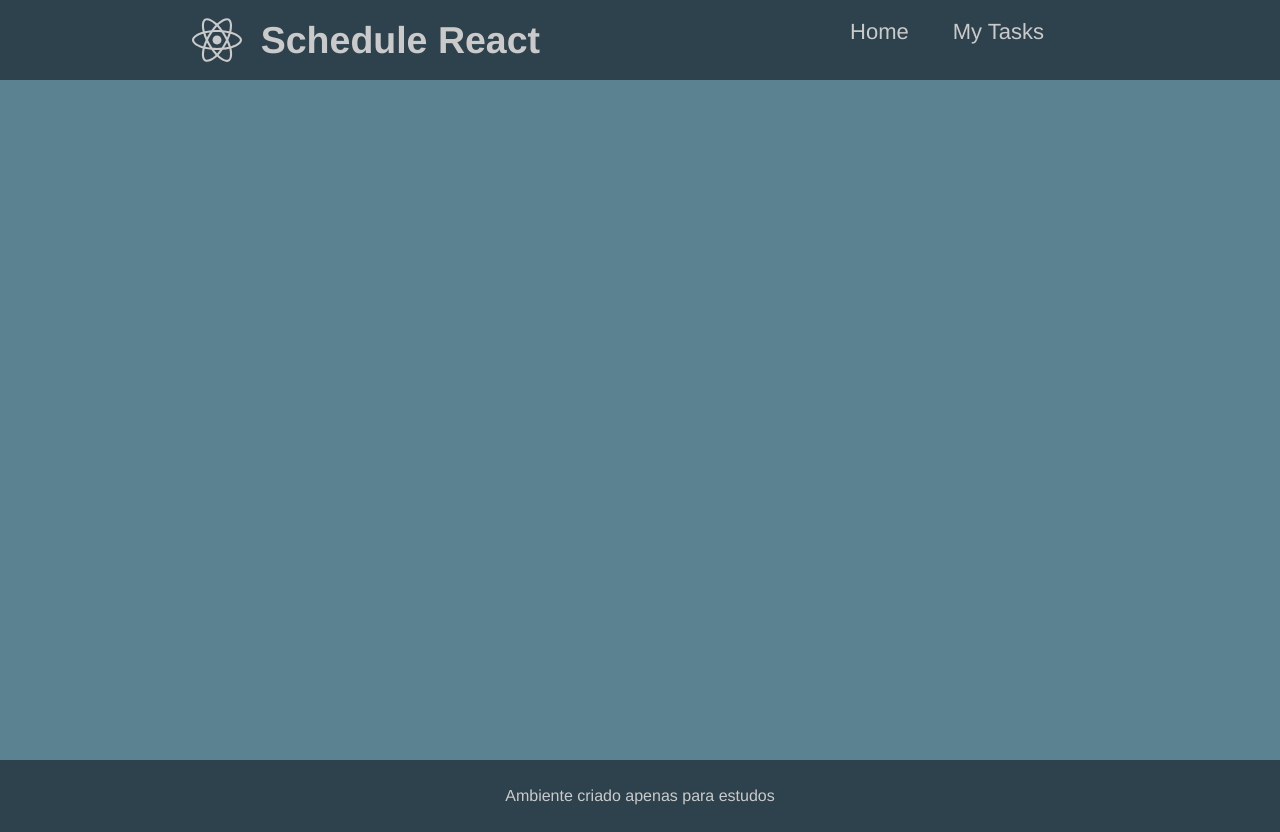
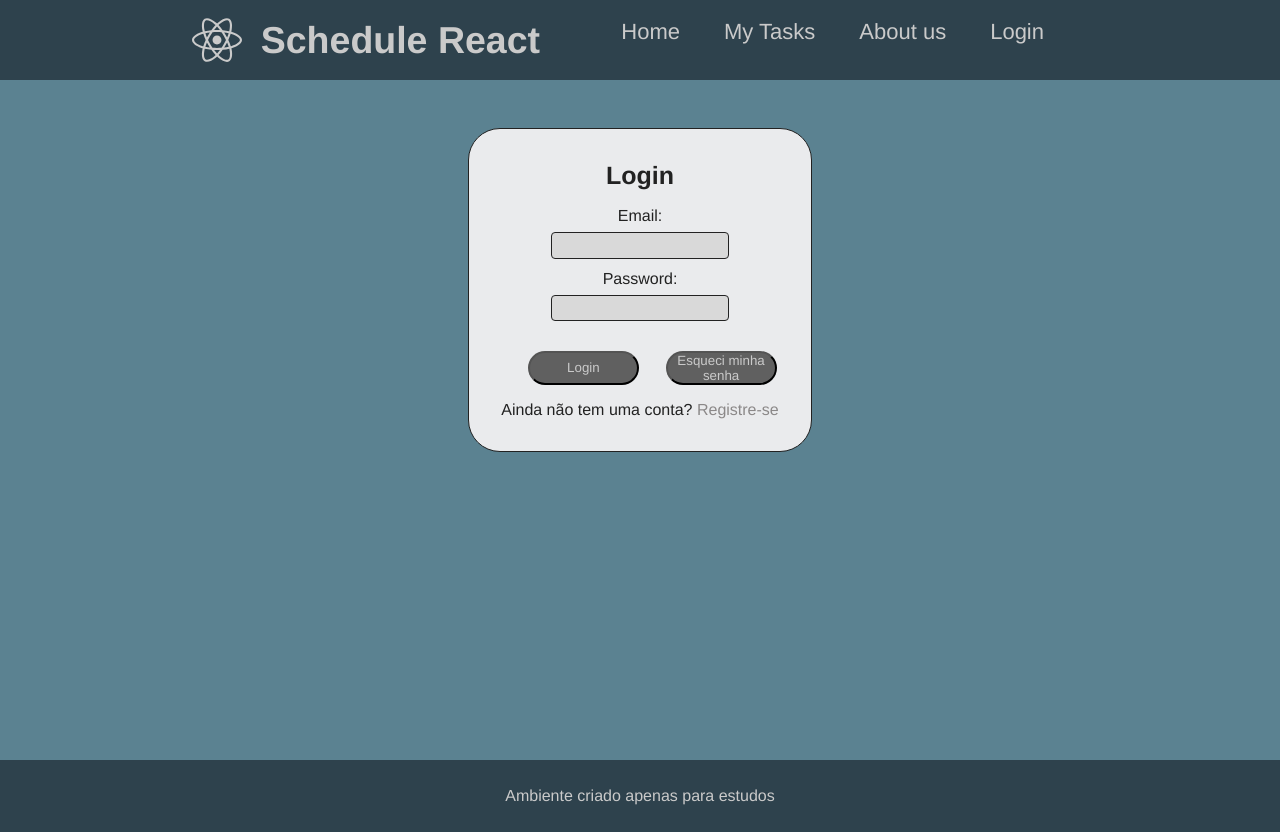
Before and after one commit to arturwatana/schedule-react, a React (Vite) app: page /login in a window 1280 px wide. Built offline with nearby package versions, Linux system fonts and the light colour scheme.

Commit message:
add: login and register pages

```diff
--- a/src/App.tsx
+++ b/src/App.tsx
@@ -5,6 +5,8 @@ import Container from "./Components/layout/Container/Container";
 import MyTasks from "./pages/Home/MyTasks";
 import { BrowserRouter as Router, Route, Routes } from "react-router-dom";
 import NewHome from "./pages/NewHome/NewHome";
+import Login from "./pages/Login/Login";
+import Register from "./pages/Register/register";
 
 function App() {
   return (
@@ -14,7 +16,8 @@ function App() {
         <Routes>
           <Route path="/" element={<NewHome />} />
           <Route path="/mytasks" element={<MyTasks />} />
-          <Route path="/aboutus" element={<NewHome />} />
+          <Route path="/login" element={<Login />} />
+          <Route path="/register" element={<Register />} />
         </Routes>
       </Container>
       <Footer />
--- /dev/null
+++ b/src/Components/ContainerForm/ContainerForm.module.css
@@ -0,0 +1,10 @@
+.containerForm {
+  border: 1px solid #222;
+  padding: 2em;
+  display: flex;
+  flex-direction: column;
+  align-items: center;
+  justify-content: center;
+  background-color: #eaebed;
+  border-radius: 2em;
+}
--- /dev/null
+++ b/src/Components/ContainerForm/ContainerForm.tsx
@@ -0,0 +1,10 @@
+import styles from "./ContainerForm.module.css";
+type ContainerProps = {
+  children: React.ReactNode;
+};
+
+function ContainerForm({ children }: ContainerProps) {
+  return <form className={styles.containerForm}>{children}</form>;
+}
+
+export default ContainerForm;
--- a/src/Components/form/Input/Input.module.css
+++ b/src/Components/form/Input/Input.module.css
@@ -30,6 +30,13 @@
   margin-left: 1em;
 }
 
+.loginForm {
+  display: flex;
+  flex-direction: column;
+  text-align: center;
+  margin-top: 0.3em;
+}
+
 @media (max-width: 1140px) {
   .input {
     margin-top: 1em;
--- a/src/Components/layout/NavBar/NavBar.tsx
+++ b/src/Components/layout/NavBar/NavBar.tsx
@@ -29,6 +29,12 @@ function NavBar() {
               <li>
                 <Link to="/mytasks">My Tasks</Link>
               </li>
+              <li>
+                <Link to="/">About us</Link>
+              </li>
+              <li>
+                <Link to="/login">Login</Link>
+              </li>
             </ul>
           ) : null}
         </div>
@@ -40,6 +46,12 @@ function NavBar() {
             <li>
               <Link to="/mytasks">My Tasks</Link>
             </li>
+            <li>
+              <Link to="/">About us</Link>
+            </li>
+            <li>
+              <Link to="/login">Login</Link>
+            </li>
           </ul>
         </div>
       </nav>
--- /dev/null
+++ b/src/pages/Login/Login.module.css
@@ -0,0 +1,25 @@
+.btn {
+  display: flex;
+  margin: 1em;
+  width: 100%;
+}
+
+.title {
+  color: #222;
+  font-size: 25px;
+  margin-bottom: 0.5em;
+}
+
+.register {
+  color: #222;
+}
+
+.register a {
+  text-decoration: none;
+  color: #8b8888;
+  transition: 0.2s;
+}
+
+.register a:hover {
+  color: #bb8282;
+}
--- /dev/null
+++ b/src/pages/Login/Login.tsx
@@ -0,0 +1,97 @@
+import { Link } from "react-router-dom";
+import ContainerForm from "../../Components/ContainerForm/ContainerForm";
+import Button from "../../Components/form/Button/Button";
+import Input from "../../Components/form/Input/Input";
+import styles from "./Login.module.css";
+import { useState } from "react";
+import Notification from "../../Components/layout/Notification/Notification";
+import { MessageProps } from "../Home/MyTasks";
+
+function Login() {
+  const [email, setEmail] = useState<string>();
+  const [password, setPassword] = useState<string>();
+  const [message, setMessage] = useState<MessageProps>({
+    text: "",
+    type: "success",
+  });
+  const [notification, setNotification] = useState<boolean>(false);
+
+  function handleLogin(e: any) {
+    switch (e.target.name) {
+      case "email":
+        setEmail(e.target.value);
+        break;
+      case "password":
+        setPassword(e.target.value);
+        break;
+    }
+  }
+
+  async function sendLoginRequest(e: any) {
+    e.preventDefault();
+    const loginProps = {
+      email,
+      password,
+    };
+    await fetch("http://localhost:8080/login", {
+      method: "POST",
+      headers: {
+        "content-type": "application/json",
+      },
+      body: JSON.stringify(loginProps),
+    })
+      .then((res) => res.json())
+      .then((data) => {
+        if (data.message === "Usuário ou senha invalidos") {
+          setMessage({
+            text: data.message,
+            type: "error",
+          });
+          setNotification(true);
+          return;
+        }
+        localStorage.setItem("userEmail", data.email);
+        localStorage.setItem("token", data.token);
+      })
+      .catch((err) => {
+        if (err.message === "Failed to fetch") {
+          setMessage({
+            text: "Ops, isso não foi possivel agora.",
+            type: "error",
+          });
+          setNotification(true);
+          return;
+        }
+      });
+  }
+
+  return (
+    <ContainerForm>
+      {notification ? (
+        <Notification message={message.text} customClass={message.type} />
+      ) : null}
+      <h1 className={styles.title}>Login</h1>
+      <Input
+        text="Email:"
+        name="email"
+        onChange={handleLogin}
+        customClass="loginForm"
+      />
+      <Input
+        text="Password:"
+        name="password"
+        onChange={handleLogin}
+        customClass="loginForm"
+      />
+      <div className={styles.btn}>
+        <Button text="Login" onClick={sendLoginRequest} />
+        <Button text="Esqueci minha senha" />
+      </div>
+      <p className={styles.register}>
+        Ainda não tem uma conta? <Link to="/register">Registre-se</Link>
+      </p>
+    </ContainerForm>
+  );
+}
+
+export default Login;
--- /dev/null
+++ b/src/pages/Register/Register.module.css
@@ -0,0 +1,25 @@
+.btn {
+  display: flex;
+  margin: 1em;
+  width: 100%;
+}
+
+.title {
+  color: #222;
+  font-size: 25px;
+  margin-bottom: 0.5em;
+}
+
+.login {
+  color: #222;
+}
+
+.login a {
+  text-decoration: none;
+  color: #8b8888;
+  transition: 0.2s;
+}
+
+.login a:hover {
+  color: #bb8282;
+}
--- /dev/null
+++ b/src/pages/Register/Register.tsx
@@ -0,0 +1,25 @@
+import { Link } from "react-router-dom";
+import ContainerForm from "../../Components/ContainerForm/ContainerForm";
+import Button from "../../Components/form/Button/Button";
+import Input from "../../Components/form/Input/Input";
+import styles from "./Register.module.css";
+
+function Register() {
+  return (
+    <ContainerForm>
+      <h1 className={styles.title}>Registrar</h1>
+      <Input text="Email:" customClass="loginForm" />
+      <Input text="Nome Completo:" customClass="loginForm" />
+      <Input text="Password:" customClass="loginForm" />
+      <div className={styles.btn}>
+        <Button text="Registrar" />
+        <Button text="Esqueci minha senha" />
+      </div>
+      <p className={styles.login}>
+        Já possui uma conta? Faca o <Link to="/login">Login</Link>
+      </p>
+    </ContainerForm>
+  );
+}
+
+export default Register;
```
